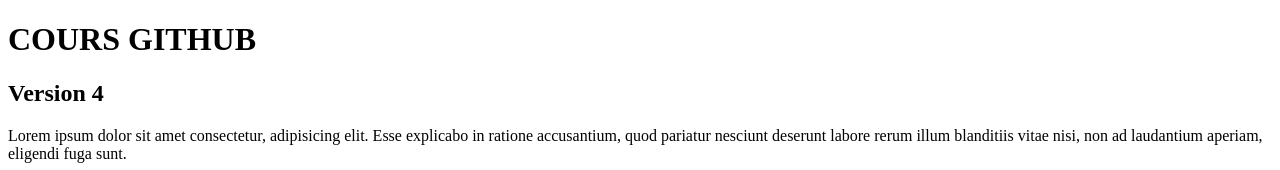
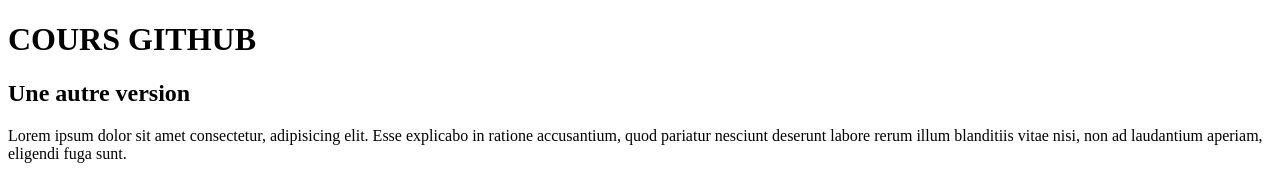
Before and after one commit to williamtessa27/github-project, a plain HTML site: page index.html in a window 1280 px wide. Shown: the top 170 px of the page. Drawn offline with Linux system fonts and the light colour scheme.

Commit message:
Mes configurations 2

```diff
--- a/index.html
+++ b/index.html
@@ -8,7 +8,7 @@
 </head>
 <body>
     <h1>COURS GITHUB</h1>
-    <h2>Version 4</h2>
+    <h2> Une autre version</h2>
 
     <p>Lorem ipsum dolor sit amet consectetur, adipisicing elit. Esse explicabo in ratione
     accusantium, quod pariatur nesciunt deserunt
```
